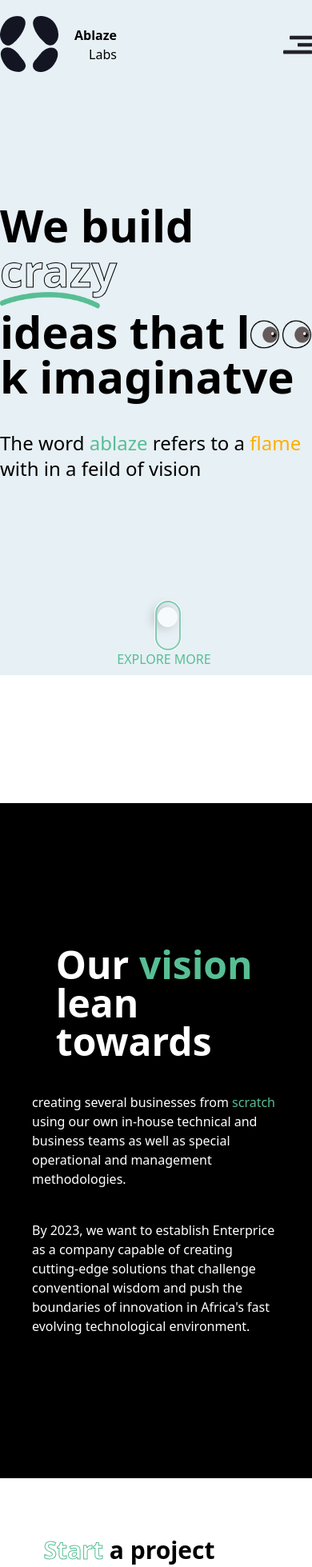
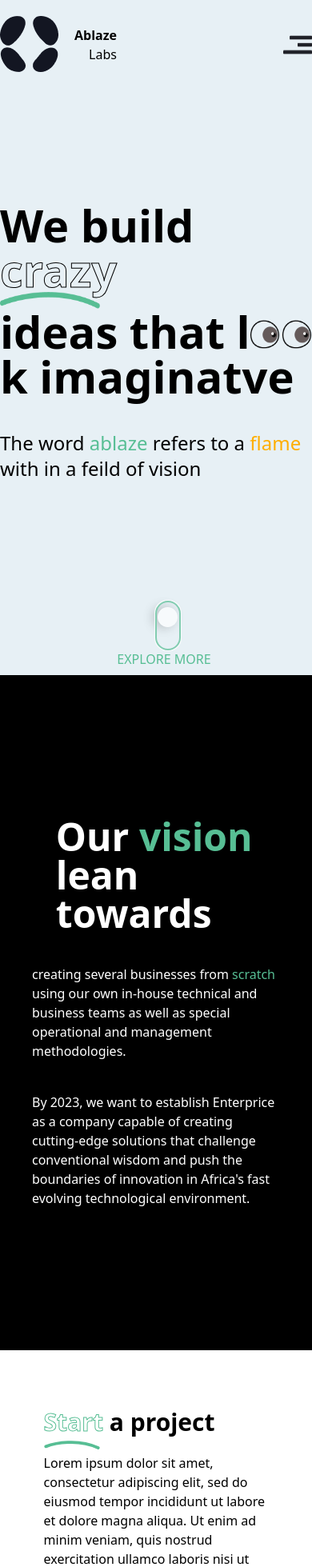
Before and after one commit to eze-une/before-landing, a React (Create React App) app: page / in a window 390 px wide. Shown: the top 1959 px of the page at 80% size. Built offline with nearby package versions, Linux system fonts and the light colour scheme.

Commit message:
code cleanup

```diff
--- a/src/components/sections/Hero.js
+++ b/src/components/sections/Hero.js
@@ -5,11 +5,6 @@ import RobotHand from "../../assets/Group 1930.png";
 import Header from "../layouts/Header";
 
 function Hero({sliderRange,setsliderRange}) {
-  // const [sliderRange, setsliderRange] = useState(20);
-  // console.log({sliderRange});
-  if(sliderRange==80){
-
-  }
   return (
     <div className="bg-[#E7F0F5] w-full w-[95%] h-[100vh] flex flex-col md:w-[80%] snap-normal">
       <Header />
--- a/src/components/sections/Vision.js
+++ b/src/components/sections/Vision.js
@@ -51,7 +51,7 @@ const row3 = [
 function Vision({myref}) {
   // console.log({myref});
   return (
-    <div className="w-full flex flex-col md:w-[80%] mb-20  pt-20 space-y-8 snap-nm mt-20" ref={myref}>
+    <div className="w-full flex flex-col md:w-[80%] mb-20  lg:pt-20 space-y-8 snap-nm lg:mt-20" ref={myref}>
       <div className="flex flex-col items-center justify-between text-left ">
         <div className="flex flex-col justify-center items-center lg:justify-start h-[100vh] lg:h-full lg:text-1xl px-10 py-10 space-y-10 lg:space-y-5 lg:flex-row bg-[#000000] text-[#FFFFFF] rounded-0 md:rounded-[25px]">
           <div className=" flex  w-full lg:w-[40%] text-4xl font-bold items-center">
```
